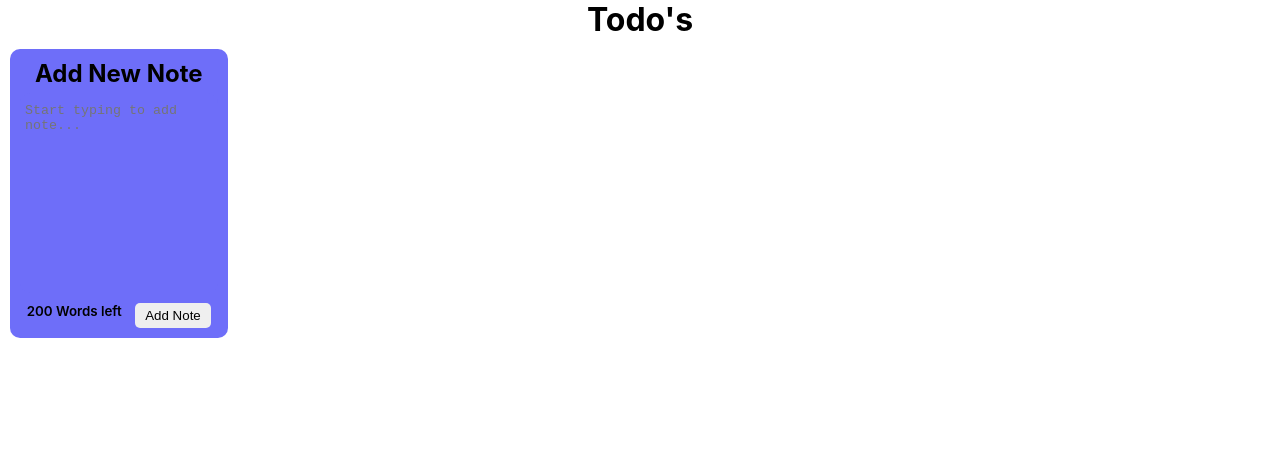
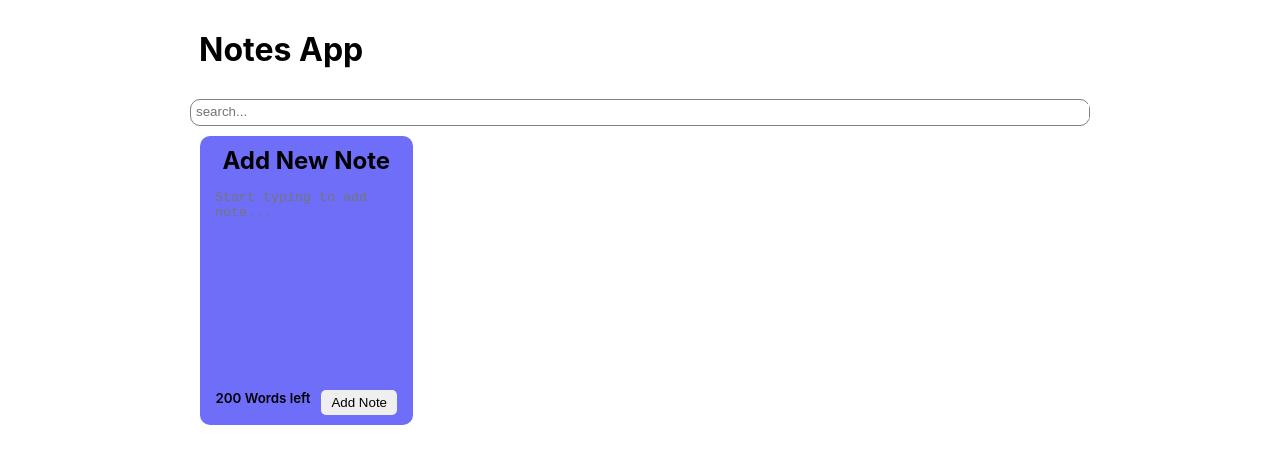
Before and after one commit to ObodoakorDavid/Notes-App, a React (Create React App) app: page / in a window 1280 px wide. Shown: the top 464 px of the page. Built offline with nearby package versions, Linux system fonts and the light colour scheme.

Commit message:
made the delete button functional

```diff
--- a/src/App.css
+++ b/src/App.css
@@ -2,6 +2,8 @@
 
 .App {
   text-align: center;
+  max-width: 900px;
+  margin: auto;
 }
 
 * {
@@ -9,3 +11,17 @@
   padding: 0;
   box-sizing: border-box;
 }
+
+.App h1 {
+  padding-top: 20px;
+  padding-bottom: 20px;
+}
+
+@media screen and (min-width: 768px) {
+  .App h1 {
+    text-align: left;
+    padding-top: 30px;
+    padding-bottom: 30px;
+    padding-left: 1%;
+  }
+}
--- a/src/App.js
+++ b/src/App.js
@@ -4,6 +4,7 @@ import "./App.css";
 import Notes from "./Components/Notes";
 import { nanoid } from "nanoid";
 import { useState } from "react";
+import Search from "./Components/Search";
 
 function App() {
   const [notes, setNotes] = useState([]);
@@ -22,16 +23,15 @@ function App() {
     setNotes(updatedNotes);
   }
 
-  function deleteNote() {
-    // let updatedNotes = notes.filter((note, i)=>{
-    //   note.id !== id
-    // })
+  function deleteNote(id) {
+    let updatedNotes = notes.filter((note) => note.id !== id);
 
-    // setNotes(updatedNotes)
+    setNotes(updatedNotes);
   }
   return (
     <div className="App">
-      <h1>Todo's</h1>
+      <h1>Notes App</h1>
+      <Search />
       <Notes notes={notes} addNote={addNote} deleteNote={deleteNote} />
     </div>
   );
--- a/src/Components/Notes.js
+++ b/src/Components/Notes.js
@@ -16,7 +16,12 @@ const Todos = ({ notes, addNote, deleteNote }) => {
             <p>{noteText}</p>
             <div className="inner_div">
               <small>{date}</small>
-              <MdDelete onClick={deleteNote} className="icon"  />
+              <MdDelete
+                onClick={() => {
+                  deleteNote(id);
+                }}
+                className="icon"
+              />
             </div>
           </div>
         );
--- /dev/null
+++ b/src/Components/Search.js
@@ -0,0 +1,14 @@
+/** @format */
+
+import React from "react";
+import "./Style.css";
+
+const Search = () => {
+  return (
+    <div className="search">
+      <input type="text" placeholder="search..." />
+    </div>
+  );
+};
+
+export default Search;
--- a/src/Components/Style.css
+++ b/src/Components/Style.css
@@ -50,7 +50,7 @@ small {
   font-weight: 600;
 }
 
-/* ====================================== */
+/* ================= Add Note Starts Here ===================== */
 
 .addNote {
   background-color: rgb(110, 110, 249);
@@ -83,3 +83,20 @@ small {
   border-radius: 5px;
   cursor: pointer;
 }
+
+/* ================= Add Note Ends Here ===================== */
+
+/* ================= Search Starts Here ===================== */
+.search{
+  border: 1px solid gray;
+  border-radius: 10px;
+  padding-left: 5px;
+  padding-bottom: 5px;
+}
+.search input{
+  width: 100%;
+  border: none;
+  outline: none;
+
+}
+/* ================= Search Ends Here ===================== */
```
